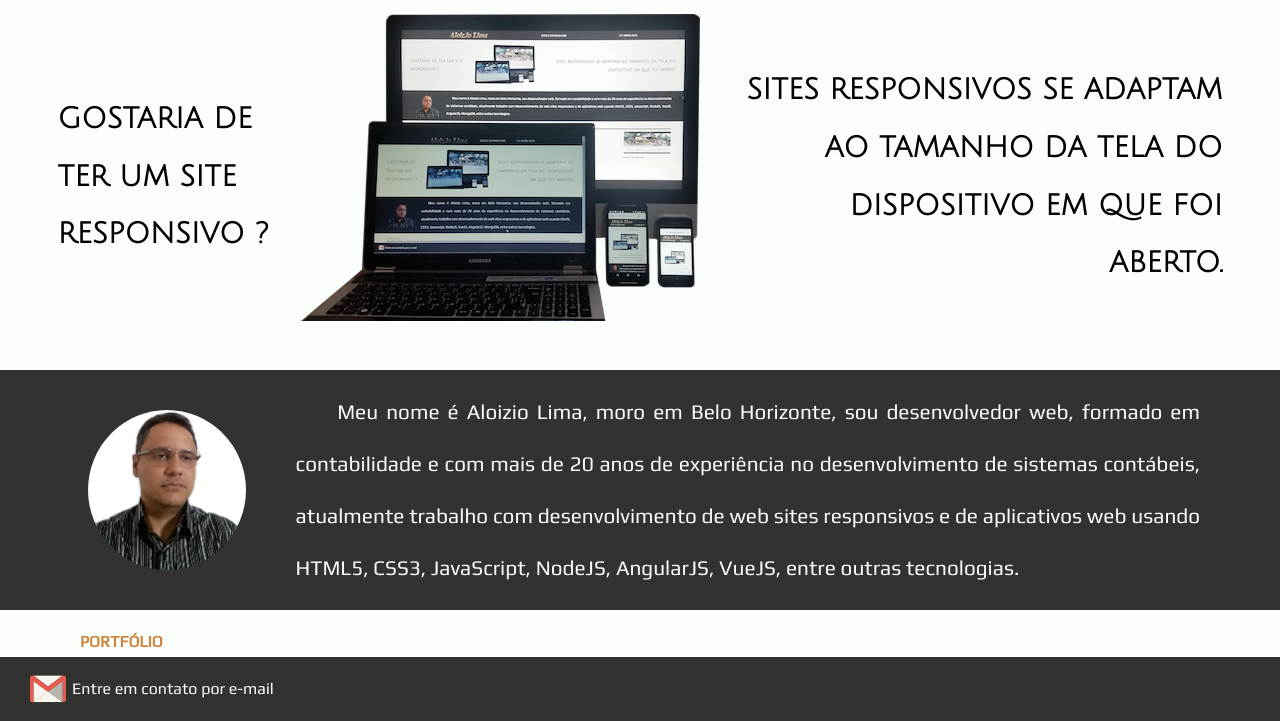
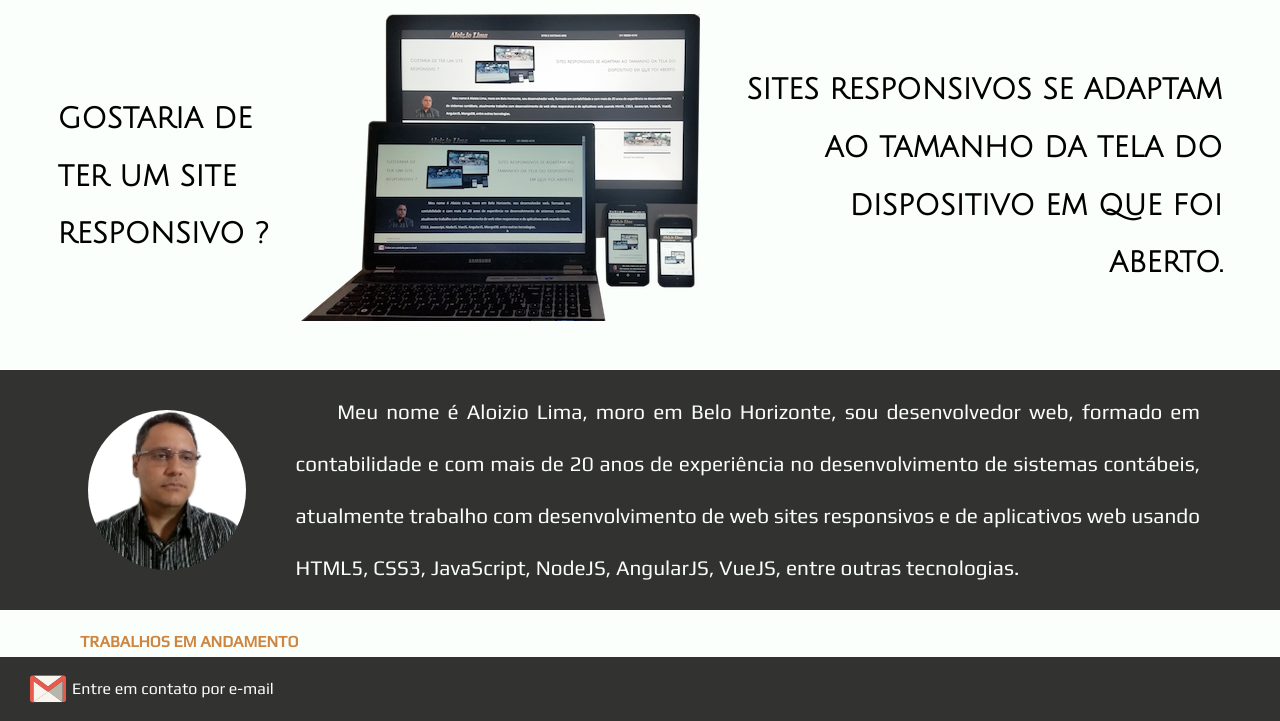
Before and after one commit to aloiziolima/aloiz.io, a plain HTML site: page index.html in a window 1280 px wide. Shown: the part 79-800 px from the top of the page. Drawn offline with Linux system fonts and the light colour scheme.

Commit message:
first commit

```diff
--- a/index.html
+++ b/index.html
@@ -38,7 +38,7 @@
                     <p>Meu nome é Aloizio Lima, moro em Belo Horizonte, sou desenvolvedor web, formado em contabilidade e com mais de 20 anos de experiência no desenvolvimento de sistemas contábeis, atualmente trabalho com desenvolvimento de web sites responsivos e de aplicativos web usando HTML5, CSS3, JavaScript, NodeJS, AngularJS, VueJS, entre outras tecnologias.</p>
                 </section>
                 <section class="portfolio">
-                    <h2>Portfólio</h2>
+                    <h2>Trabalhos em andamento</h2>
                     <ul class="trabalhos">
                         <figure class="primeiro-trabalho">
                             <a href="//aloiziolima.github.io/terrabonsai"><img src="assets/images/terrabonsai.png" alt="Site Terra Bonsai"></a>
```
